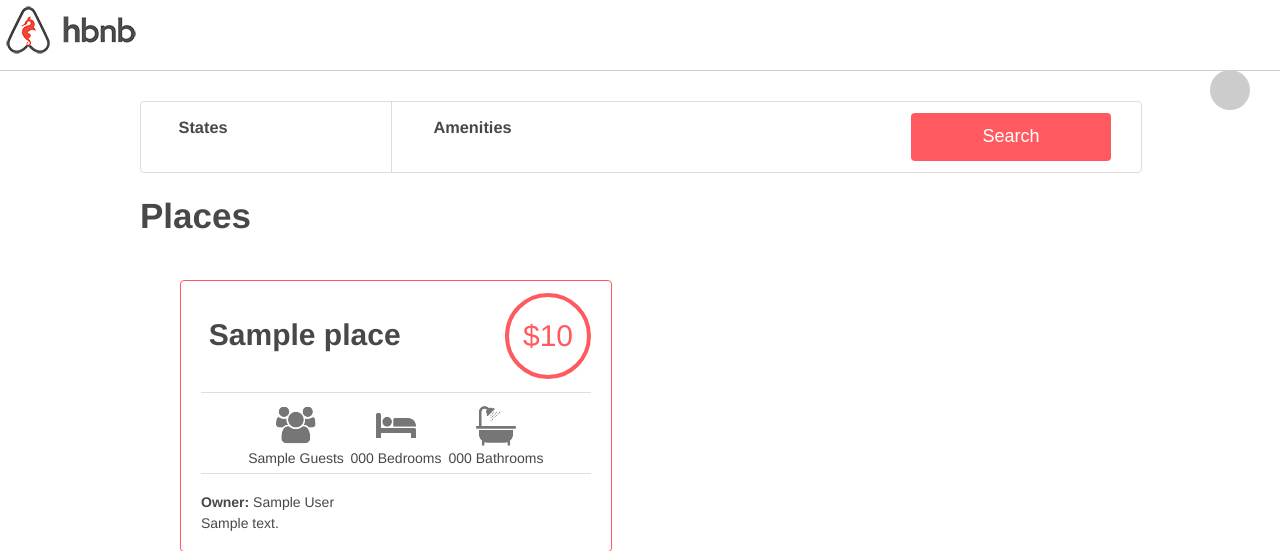
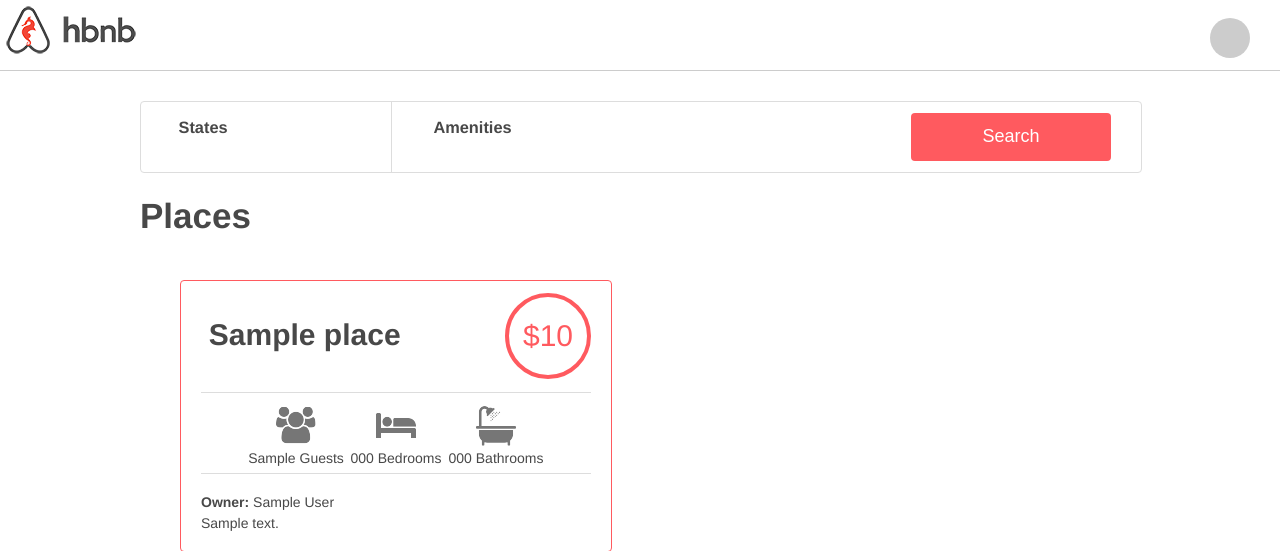
Before and after one commit to aishalieva0/holbertonschool-AirBnB_clone_v4, a Flask app: template web_dynamic/templates/2-hbnb.html in a window 1280 px wide. Shown: the top 551 px of the page. Run offline with Flask 3, Linux system fonts and the light colour scheme; the template is opened without the code that fills it: most values are stand-ins (such as "Sample title", 1, 10 or a date in 2020); some libraries are stand-ins or nearby versions.

Commit message:
css correction

```diff
--- a/web_dynamic/static/styles/3-header.css
+++ b/web_dynamic/static/styles/3-header.css
@@ -19,6 +19,7 @@ header #api_status {
     margin-right: 30px;
     position: absolute;
     right: 0;
+    transform: translateY(-130%);
 }
 
 #api_status.available {
```
